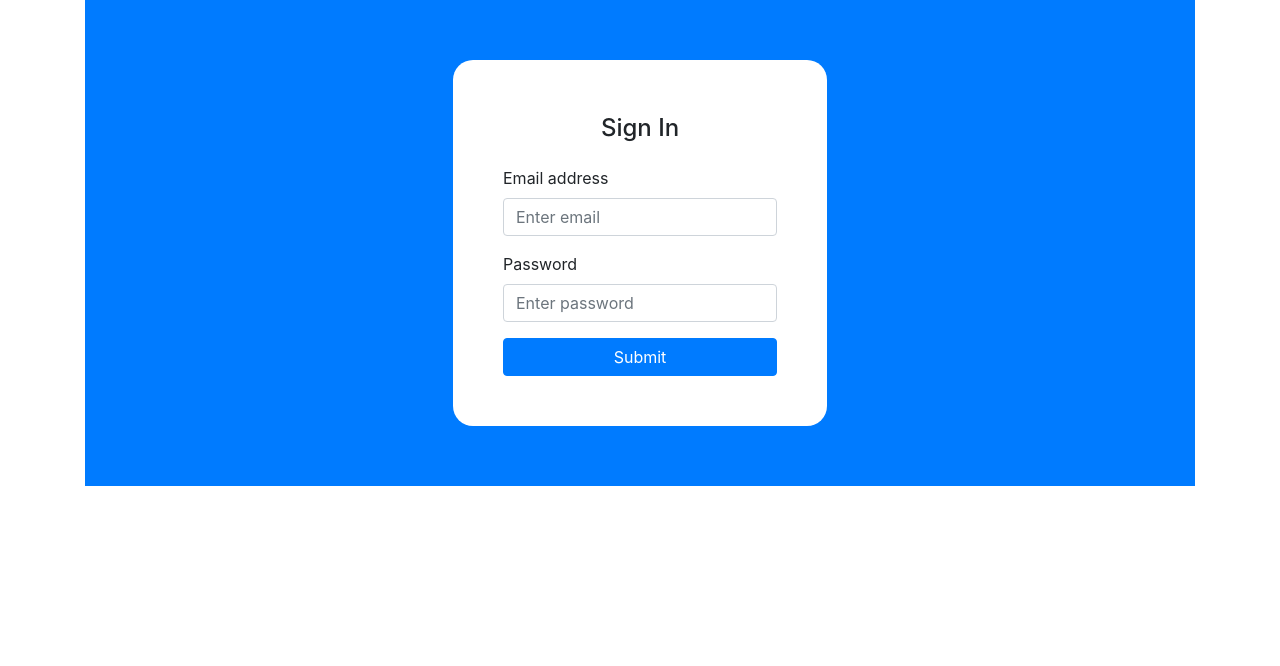
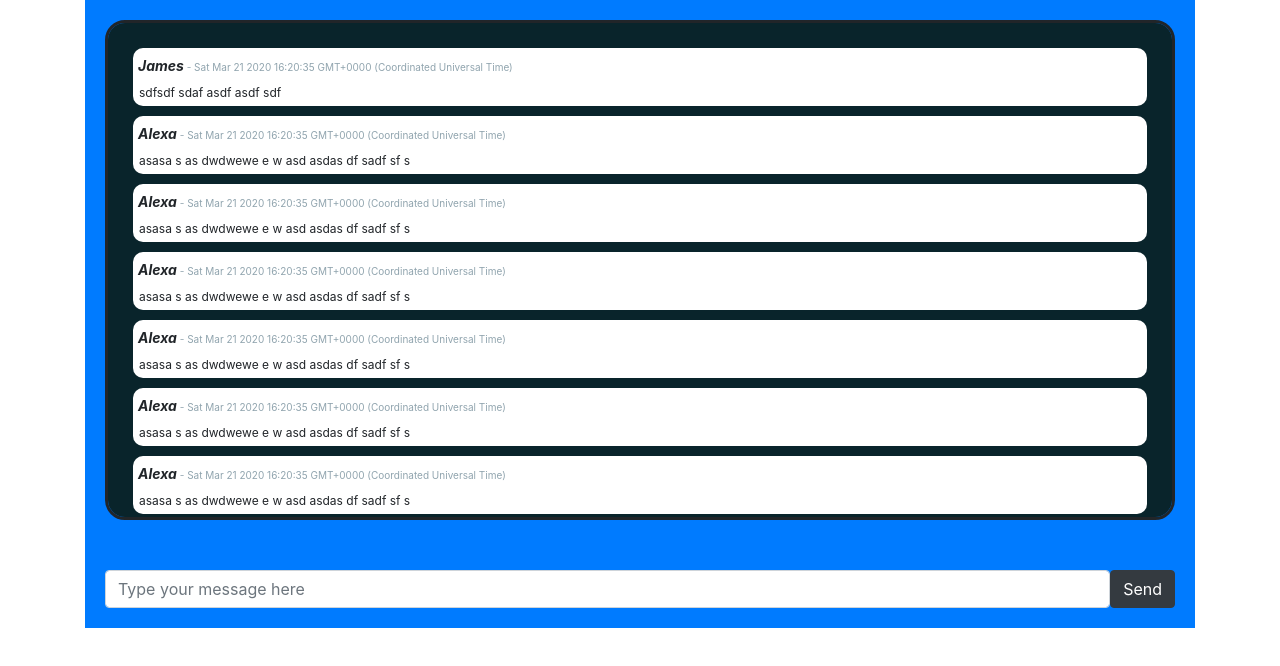
Before and after one commit to leo2d/market-share-chat, a React (Create React App) app in the folder web/: page /chat in a window 1280 px wide. Shown: the top 666 px of the page. Built offline with nearby package versions, Linux system fonts and the light colour scheme; the HTML template or start-up script is replaced by a standard one.

Commit message:
add router and create initial chat layout

```diff
--- a/web/package.json
+++ b/web/package.json
@@ -17,6 +17,7 @@
     "react": "^16.13.1",
     "react-bootstrap": "^1.0.0-beta.17",
     "react-dom": "^16.13.1",
+    "react-router-dom": "^5.1.2",
     "react-scripts": "3.4.1",
     "styled-components": "^5.0.1"
   },
--- a/web/src/App.js
+++ b/web/src/App.js
@@ -1,13 +1,16 @@
 import React from 'react';
+import { Router } from 'react-router-dom';
+
 import 'bootstrap/dist/css/bootstrap.min.css';
 
-import Login from './pages/Login';
+import history from './services/history';
+import Routes from './routes';
 
 const App = () => {
   return (
-    <>
-      <Login />
-    </>
+    <Router history={history}>
+      <Routes />
+    </Router>
   );
 };
 
--- /dev/null
+++ b/web/src/components/Message/index.js
@@ -0,0 +1,31 @@
+import React from 'react';
+
+import {
+  Container,
+  OwerContainer,
+  Ower,
+  MessageContainer,
+  MessageText,
+  ItemContainer,
+  MessageDate,
+} from './styles';
+
+const Message = props => {
+  const { message } = props;
+  return (
+    <ItemContainer>
+      <Container>
+        <OwerContainer>
+          <Ower>{message.ower}</Ower>
+
+          <MessageDate>{message.datetime || `   -   ${new Date()}`}</MessageDate>
+        </OwerContainer>
+        <MessageContainer>
+          <MessageText>{message.text}</MessageText>
+        </MessageContainer>
+      </Container>
+    </ItemContainer>
+  );
+};
+
+export default Message;
--- /dev/null
+++ b/web/src/components/Message/styles.js
@@ -0,0 +1,33 @@
+import styled from 'styled-components';
+
+export const ItemContainer = styled.div`
+  padding: 5px;
+`;
+
+export const Container = styled.div`
+  padding: 3px;
+  border-radius: 10px;
+  background-color: #fff;
+`;
+
+export const OwerContainer = styled.div`
+  padding: 2px;
+`;
+
+export const Ower = styled.span`
+  font-style: italic;
+  font-weight: bold;
+  font-size: 14px;
+`;
+
+export const MessageContainer = styled.div`
+  padding: 0 3px 0 3px;
+`;
+
+export const MessageText = styled.span`
+  font-size: 12px;
+`;
+export const MessageDate = styled.span`
+  font-size: 10px;
+  color: #90a4ae;
+`;
--- /dev/null
+++ b/web/src/pages/Chat/index.js
@@ -0,0 +1,75 @@
+import React, { useState } from 'react';
+import { Container, FormControl, Button, FormGroup } from 'react-bootstrap';
+
+import { ChatContainer, ChatSquare, InputSquare } from './styles';
+import Message from '../../components/Message';
+
+const Chat = () => {
+  const [message, setMessage] = useState('');
+  const [messages, setMessages] = useState([
+    { datetime: '', ower: 'James', text: 'sdfsdf sdaf asdf asdf sdf ' },
+    {
+      datetime: '',
+      ower: 'Alexa',
+      text: 'asasa s as dwdwewe e w asd asdas df sadf sf s',
+    },
+    {
+      datetime: '',
+      ower: 'Alexa',
+      text: 'asasa s as dwdwewe e w asd asdas df sadf sf s',
+    },
+    {
+      datetime: '',
+      ower: 'Alexa',
+      text: 'asasa s as dwdwewe e w asd asdas df sadf sf s',
+    },
+    {
+      datetime: '',
+      ower: 'Alexa',
+      text: 'asasa s as dwdwewe e w asd asdas df sadf sf s',
+    },
+    {
+      datetime: '',
+      ower: 'Alexa',
+      text: 'asasa s as dwdwewe e w asd asdas df sadf sf s',
+    },
+    {
+      datetime: '',
+      ower: 'Alexa',
+      text: 'asasa s as dwdwewe e w asd asdas df sadf sf s',
+    },
+    {
+      datetime: '',
+      ower: 'Alexa',
+      text: 'asasa s as dwdwewe e w asd asdas df sadf sf s',
+    },
+    {
+      datetime: '',
+      ower: 'Mary',
+      text: 'Lorem ipsum dolor sit amet, consectetur adipiscing elit, sed do eiusmod tempor incididunt ut labore et dolore magna aliqua. Ut enim ad minim veniam, quis nostrud exercitation ullamco laboris nisi ut aliquip ex ea commodo consequat. Duis aute irure dolor in reprehenderit in voluptate velit esse cillum dolore eu fugiat nulla pariatur. Excepteur sint occaecat cupidatat non proident, sunt in culpa qui officia deserunt mollit anim id est laborum.',
+    },
+  ]);
+
+  return (
+    <Container>
+      <ChatContainer>
+        <ChatSquare>
+          {messages.map(m => {
+            return <Message key={`${m.datetime}`} message={m} />;
+          })}
+        </ChatSquare>
+        <InputSquare>
+          <FormControl
+            value={message}
+            onChange={e => setMessage(e.target.value)}
+            required
+            type="text"
+            placeholder="Type your message here"
+          />
+          <Button variant="dark">Send</Button>
+        </InputSquare>
+      </ChatContainer>
+    </Container>
+  );
+};
+export default Chat;
--- /dev/null
+++ b/web/src/pages/Chat/styles.js
@@ -0,0 +1,35 @@
+import styled from 'styled-components';
+
+export const ChatContainer = styled.div`
+  display: flex;
+  justify-content: space-between;
+  flex-direction: column;
+  padding: 20px;
+  width: 100%;
+  height: 100%;
+
+  background-color: #007bff;
+`;
+
+export const ChatSquare = styled.div`
+  padding: 20px;
+  border-radius: 20px;
+  border: solid, 3px;
+  width: 100%;
+  height: 500px;
+
+  overflow-x: hidden;
+  overflow-x: auto;
+  text-align: justify;
+
+  background-color: #09242b;
+`;
+
+export const InputSquare = styled.div`
+  padding-top: 50px;
+
+  display: flex;
+  flex-direction: row;
+  align-items: center;
+  justify-content: space-between;
+`;
--- a/web/src/pages/Login/index.js
+++ b/web/src/pages/Login/index.js
@@ -1,4 +1,5 @@
 import React, { useState } from 'react';
+import { useHistory } from 'react-router-dom';
 import {
   Container,
   FormGroup,
@@ -12,6 +13,8 @@ import { FormContainer, LoginContainer, TitleContainer } from './styles';
 import Api from '../../services/api';
 
 const Login = () => {
+  const history = useHistory();
+
   const [loginData, setLoginData] = useState({
     email: '',
     password: '',
@@ -31,6 +34,7 @@ const Login = () => {
       const token = response.headers['access-token'];
       if (token) {
         localStorage.setItem(`u-${loginData.email}`, token);
+        history.push('/chat');
       }
     }
   };
--- /dev/null
+++ b/web/src/routes.js
@@ -0,0 +1,14 @@
+import React from 'react';
+import { Route, Switch } from 'react-router-dom';
+import Chat from './pages/Chat';
+import Login from './pages/Login';
+
+export default function Routes() {
+  return (
+    <Switch>
+      <Route path="/" exact component={Login} />
+      <Route path="/login" exact component={Login} />
+      <Route path="/chat" component={Chat} />
+    </Switch>
+  );
+}
--- /dev/null
+++ b/web/src/services/history.js
@@ -0,0 +1,5 @@
+import { createBrowserHistory } from 'history';
+
+const history = createBrowserHistory();
+
+export default history;
```
Also changed, not shown: 1 other file (tests, documents, lock files or other folders).
